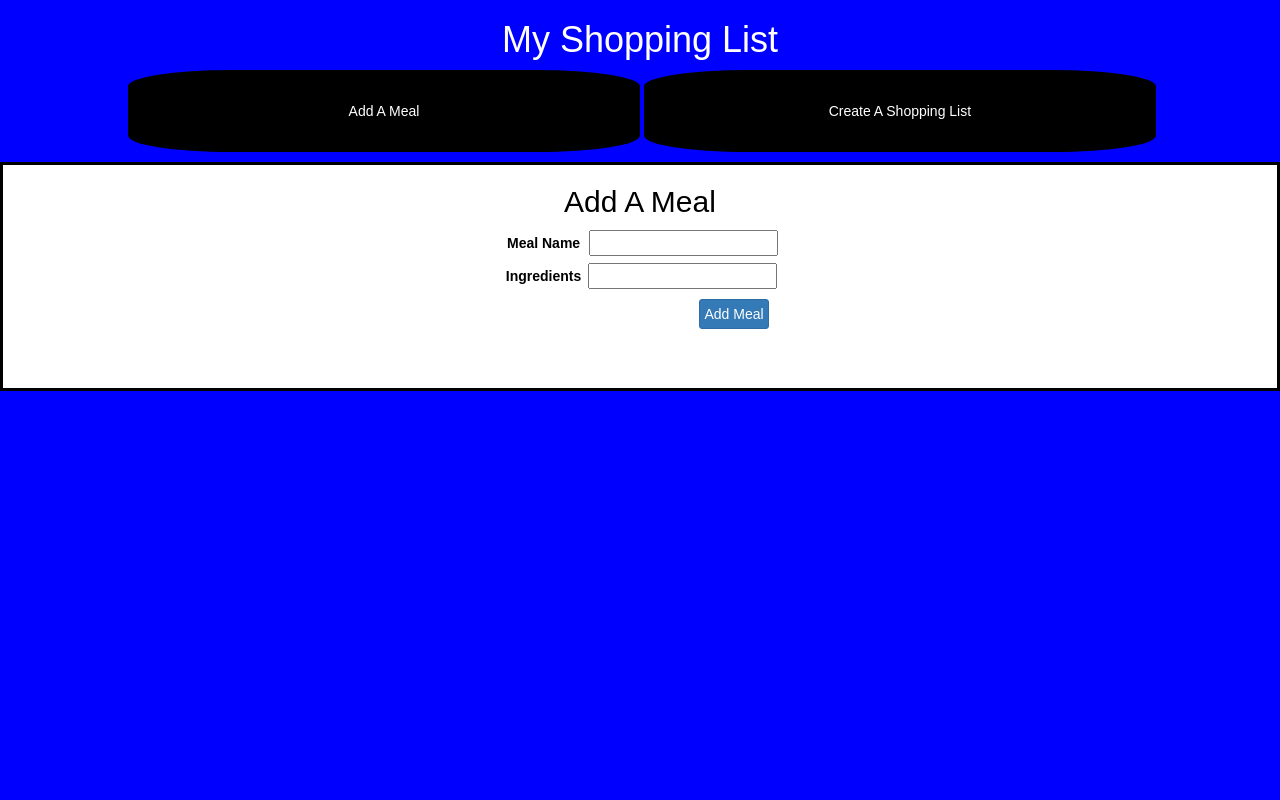
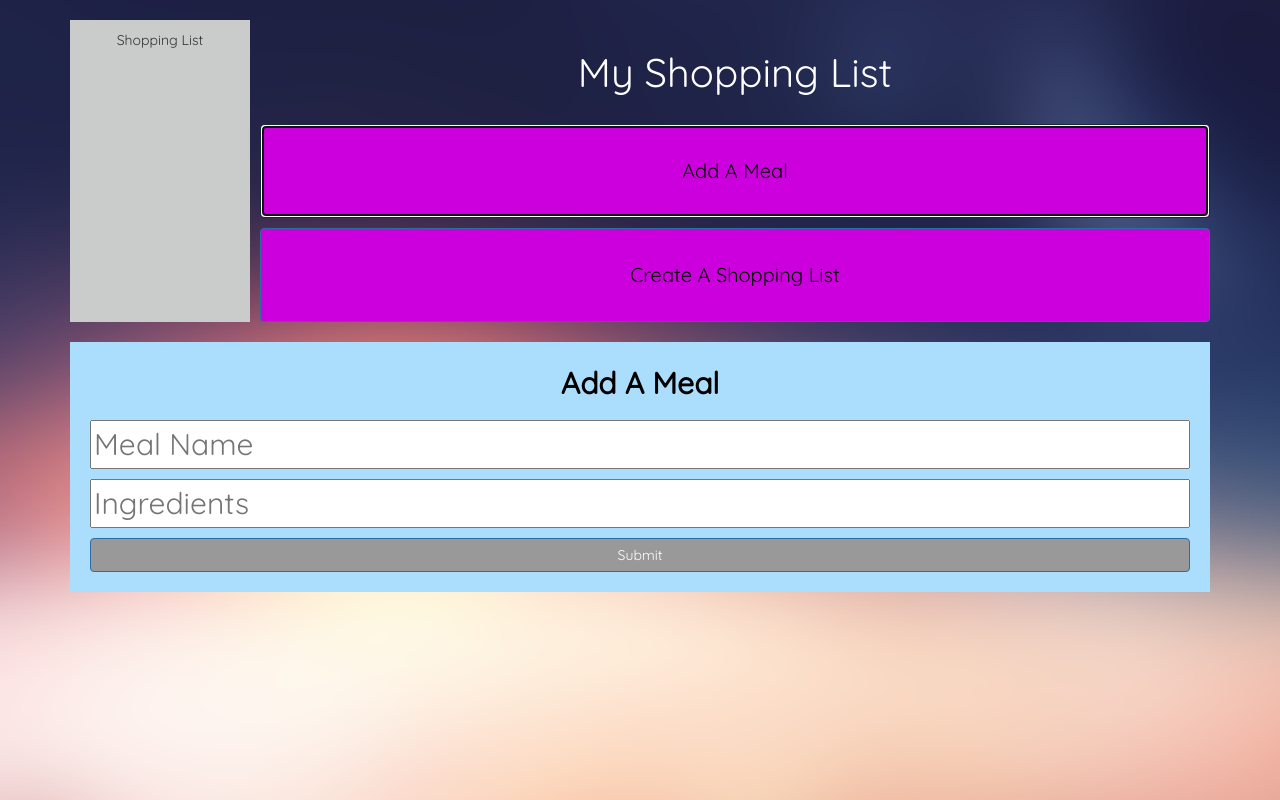
Before and after one commit to jacobc1204/shoplist_app, a website: page index.html in a window 1280 px wide. Both pictures are taken after a click on the button "Add A Meal". Drawn offline with nearby package versions, Linux system fonts and the light colour scheme.

Commit message:
site overhaul

```diff
--- a/index.html
+++ b/index.html
@@ -1,98 +1,127 @@
 <head class="container-fluid">
   <link rel="stylesheet" href="https://maxcdn.bootstrapcdn.com/bootstrap/3.3.7/css/bootstrap.min.css"></link>
+  <link href="https://fonts.googleapis.com/css?family=Quicksand" rel="stylesheet">
   <link rel="manifest" href="\shoplist_app\manifest.json"></link>
   <link rel="icon" href="\shoplist_app\shoplist_icon.ico"></link>
-  <center>
-    <h1>My Shopping List</h1>
-  </center>
-  <div>
-    <button onClick="displayMealForm()" class="btn" id="addAMealBtn">Add A Meal</button>
-    <button onClick="displayCreateAShoppingListForm()" class="btn" id="createShoppingListBtn">Create A Shopping List</button>
-  </div>
-  <div>
+  <div class="container">
+    <div class="item text-center" id="sidebar">Shopping List</div>
+    <h1 class="item text-center">My Shopping List</h1>
+    <button onclick="displayMealForm()" class="item btn btn-primary text-center" id="addAMealBtn">Add A Meal</button>
+    <button onclick="displayCreateAShoppingListForm()" class="item btn btn-primary text-center" id="createAShoppingListBtn">Create A Shopping List</button>
     <div id="addAMeal">
-      <h2 class="text-center">Add A Meal</h2>
-      <center>
-        <label id="mealNameLabel">Meal Name</label>
-        <input type="text" id="mealName">
-      </br>
-        <label id="ingredientsLabel">Ingredients</label>
-        <input type="text" id="ingredients">
-      </br>
-      <button type="submit" class="btn btn-primary" id="submitMealBtn">Add Meal</button>
-      </center>
+      <label class="text-center" id="mealLabel">Add A Meal</label>
+      <input type="text" placeholder="Meal Name" id="mealName"></input>
+      <input type="text" placeholder="Ingredients" id="ingredients"></input>
+      <input type="submit" class="btn btn-primary" id="mealSubmit"></input>
     </div>
     <div id="createAShoppingList">
-      <h2 class="text-center">Create A Shopping List</h2>
+      <label class="text-center" id="createLabel">Create A Shopping List</label>
+      <ul class="mealIngredients">
+        <li class="ingredient"><input type="checkbox">&nbsp;1</li>
+        <li class="ingredient"><input type="checkbox">&nbsp;2</li>
+        <li class="ingredient"><input type="checkbox">&nbsp;3</li>
+        <li class="ingredient"><input type="checkbox">&nbsp;4</li>
+        <li class="ingredient"><input type="checkbox">&nbsp;5</li>
+        <li class="ingredient"><input type="checkbox">&nbsp;6</li>
+        <li class="ingredient"><input type="checkbox">&nbsp;7</li>
+        <li class="ingredient"><input type="checkbox">&nbsp;8</li>
+        <li class="ingredient"><input type="checkbox">&nbsp;9</li>
+        <li class="ingredient"><input type="checkbox">&nbsp;10</li>
+      </ul>
     </div>
   </div>
 </head>
 
+
 <style>
+
+  .container {
+    margin-top: 20px;
+    display: grid;
+    grid-template-columns: 180px 1fr 1fr;
+    grid-template-rows: repeat(3, 1fr);
+    grid-gap: 10px;
+    grid-template-areas:
+      "shoplist   header   header"
+      "shoplist   btn1     btn1  "
+      "shoplist   btn2     btn2  "
+      ". . ."
+      "menu       menu     menu  "
+  }
+
+  .item {
+    padding: 10px;
+  }
+
   body {
-    font-family: sans-serif;
-    background-color: blue;
+    font-family: Quicksand;
+    background: url(15.png) no-repeat center center fixed;
+    background-size: cover;
+    height: 90%;
   }
 
   h1 {
+    font-size: 40px;
     color: white;
+    grid-area: header;
   }
 
   #addAMealBtn {
-    position: relative;
-    left: 10%;
-    background-color: black;
-    color: white;
-    width: 40%;
-    padding: 30px;
-    border-radius: 20%;
-    outline: none;
+    font-size: 20px;
+    color: black;
+    background-color: #cc00dd;
+    grid-area: btn1;
   }
 
-  #createShoppingListBtn {
-    position: relative;
-    left: 10%;
-    background-color: black;
-    color: white;
-    width: 40%;
-    padding: 30px;
-    border-radius: 20%;
-    outline: none;
+  #createAShoppingListBtn {
+    font-size: 20px;
+    color: black;
+    background-color: #cc00dd;
+    grid-area: btn2;
+  }
+
+  #sidebar {
+    background-color: #cacccc;
+    grid-area: shoplist;
+    display: grid;
+    grid-template-columns: 1fr;
+    grid-gap: 7px;
   }
 
   #addAMeal {
-    position: relative;
-    top: 10px;
-    padding-bottom: 5%;
+    background-color: #abDDfd;
+    color: black;
+    font-size: 30px;
+    text-align: center;
+    padding: 20px;
     display: none;
-    border: 3px solid black;
-    color: black;
-    background-color: white;
+    grid-area: menu;
+    grid-gap: 10px;
+    grid-template-columns: 1fr;
+    grid-template-rows: auto auto auto;
+  }
+
+  #mealSubmit {
+    background-color: #999999;
   }
 
   #createAShoppingList {
-    position: relative;
-    top: 10px;
+    background-color: #abDDfd;
+    color: black;
+    font-size: 30px;
+    text-align: center;
+    padding: 20px;
     display: none;
-    border: 3px solid black;
-    color: black;
-    background-color: white;
+    grid-area: menu;
   }
 
-  #mealNameLabel {
-    padding: 5px;
+  ul {
+    display: grid;
+    grid-template-columns: 1fr 1fr;
   }
 
-  #ingredientsLabel {
-    padding: 3px;
-  }
-
-  #submitMealBtn {
-    position: relative;
-    border-radius: 3px;
-    padding: 4px;
-    top: 5px;
-    left: 94px;
+  li {
+    list-style: none;
   }
 
 </style>
@@ -103,7 +132,7 @@
 
   function displayMealForm() {
     if (addAMealCount == 0) {
-      addAMeal.style.display =  "block";
+      addAMeal.style.display =  "grid";
       addAMealCount++;
       if (createAShoppingListCount == 1) {
         createAShoppingList.style.display = "none";
@@ -117,7 +146,7 @@
 
   function displayCreateAShoppingListForm() {
     if (createAShoppingListCount == 0) {
-      createAShoppingList.style.display = "block";
+      createAShoppingList.style.display = "grid";
       createAShoppingListCount++;
       if (addAMealCount == 1) {
         addAMeal.style.display = "none";
```
Also changed, not shown: package.json (added, +18 -0 lines), 15.png (added), 1 other file.
